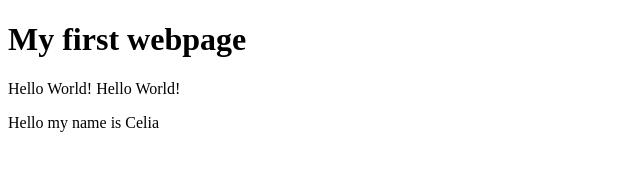
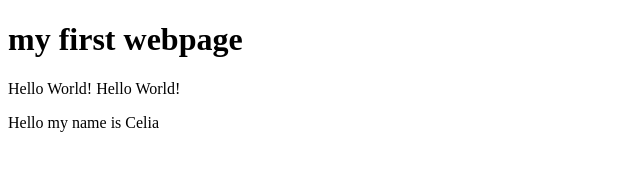
Before and after one commit to celia1999/celia1999.github.io, a plain HTML site: page index.html in a window 1280 px wide. Shown: the full height of the page, 0-640 px from the left. Drawn offline with Linux system fonts and the light colour scheme.

Commit message:
inside body tags

```diff
--- a/index.html
+++ b/index.html
@@ -3,14 +3,9 @@
         <head>
           <title>Hello World</title>
         </head>
-
         <body>
-
-          <h1>My first webpage</h1>
-
+          <h1>my first webpage</h1>
           <p>Hello World! Hello World!</p>
-
           <p>Hello my name is Celia</p>
-
         </body>
       </html>
```
